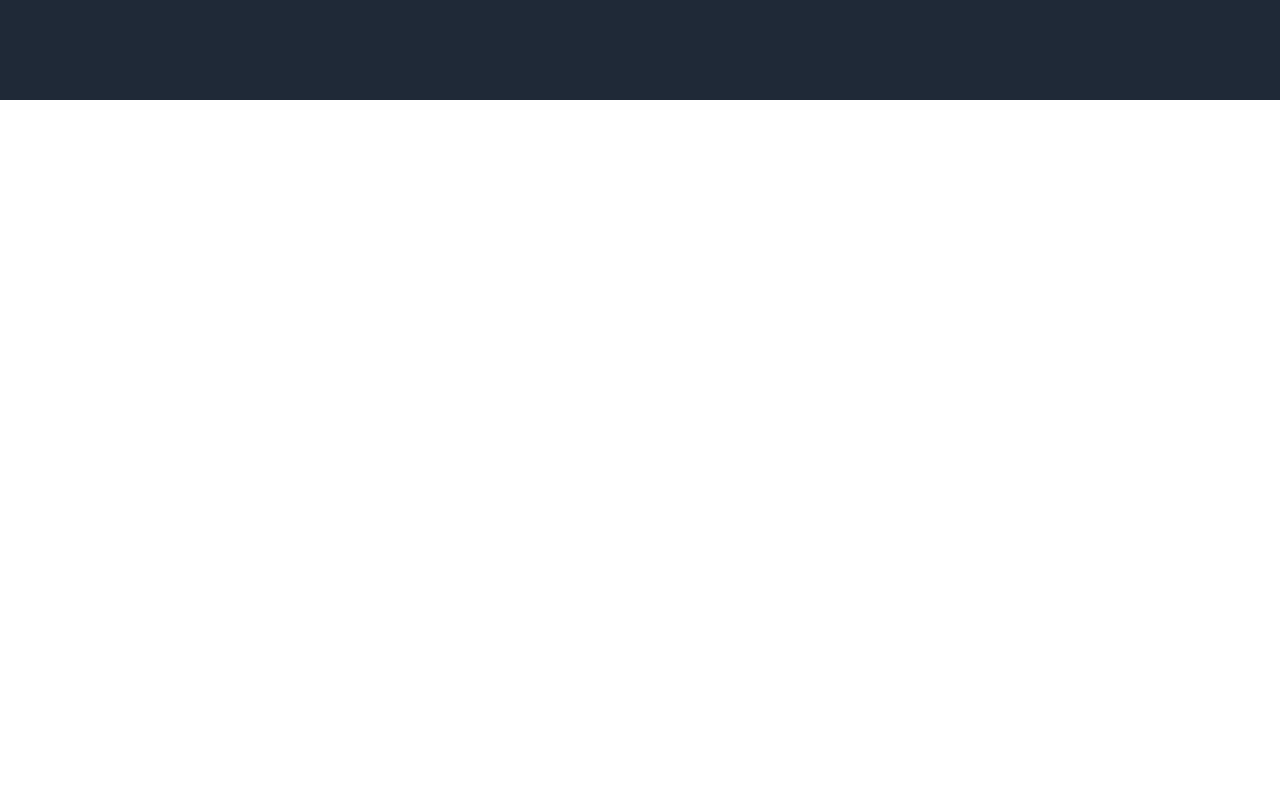
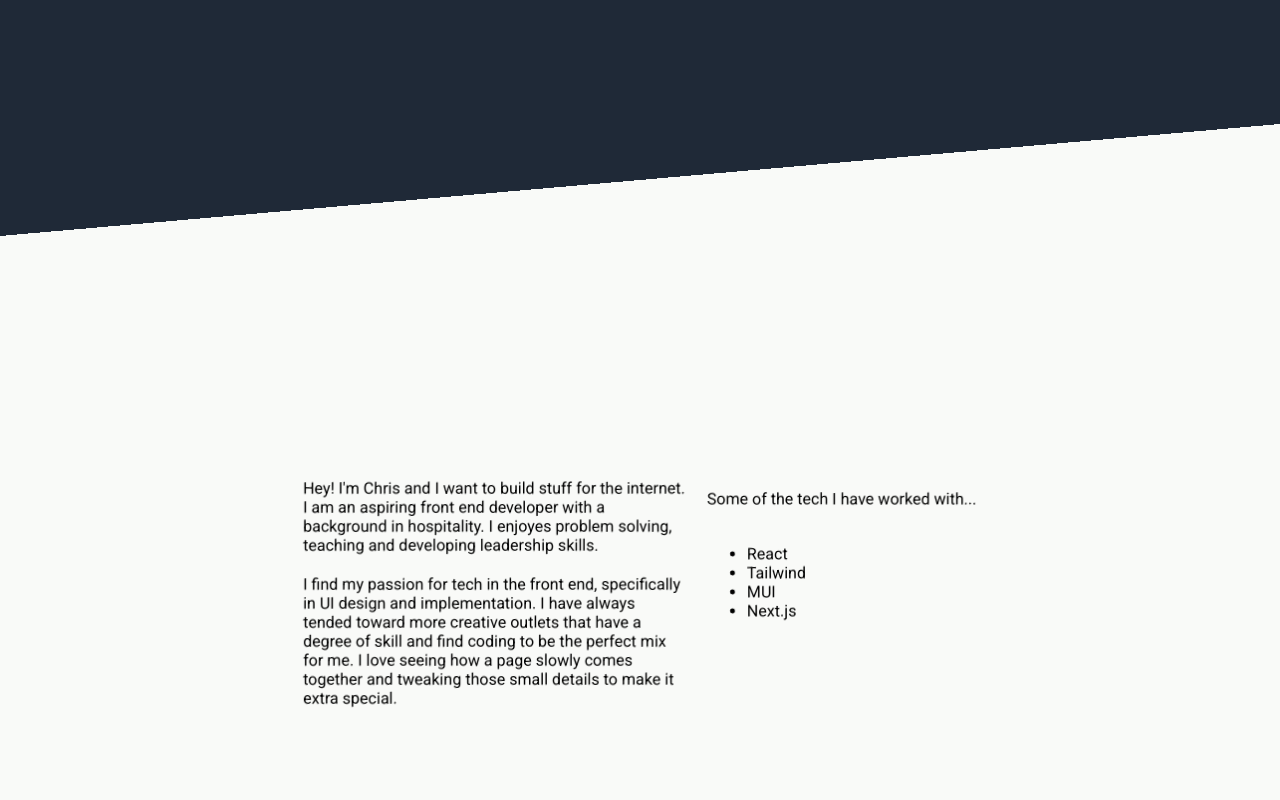
Before and after one commit to Chris-Wagg/personal-website-v3, a React (Create React App) app in the folder personal-website/: page / in a window 1280 px wide. Shown: the part 700-1500 px from the top of the page. Before the commit the page ends 800 px from the top, so only its background shows below. Built offline with nearby package versions, Linux system fonts and the light colour scheme.

Commit message:
main content for about me section added

```diff
--- a/personal-website/src/App.css
+++ b/personal-website/src/App.css
@@ -7,7 +7,11 @@ body {
 	flex: 1;
 	margin: 0;
 	box-sizing: border-box;
+	background-color: #1f2937;
 }
+
+/* ----------------------- */
+/* animation classes */
 
 .hidden {
 	opacity: 0;
@@ -22,6 +26,8 @@ body {
 	transform: translateX(0);
 }
 
+/* ----------------------- */
+/* text specific classes */
 .main-text {
 	color: #f9faf8;
 	font-size: 48px;
@@ -44,6 +50,9 @@ body {
 .secondary-text-green {
 	color: #64ffda;
 }
+
+/* ----------------------- */
+/* nav bar classes */
 
 .nav {
 	display: flex;
@@ -73,7 +82,6 @@ body {
 
 button {
 	background-color: #1f2937;
-	color: white;
 	width: auto;
 	height: auto;
 	border-radius: 10px;
@@ -93,6 +101,9 @@ a {
 	color: #64ffda;
 }
 
+/* ----------------------- */
+/* hero section classes */
+
 .secondary-text > div {
 	padding-bottom: 20px;
 	width: 80vw;
@@ -100,7 +111,7 @@ a {
 
 .intro-content-container {
 	width: 100vw;
-	height: 100vh;
+	height: 110vh;
 	background-color: #1f2937;
 	display: flex;
 	justify-content: center;
@@ -108,6 +119,7 @@ a {
 }
 
 .intro-text {
+	transform: translateY(-10vh);
 	width: 50vw;
 	display: flex;
 	flex-direction: column;
@@ -117,3 +129,28 @@ a {
 	margin-bottom: 20px;
 	width: 30vw;
 }
+
+/* ----------------------- */
+/* about me section classes */
+
+.about-me-container {
+	width: 100vw;
+	height: 100vh;
+	background-color: #f9faf8;
+	transform: skewY(-5deg);
+	display: flex;
+	justify-content: center;
+	align-items: center;
+	gap: 20px;
+}
+
+.about-me-container > div {
+	display: flex;
+	flex-direction: column;
+	gap: 20px;
+	transform: skewY(5deg);
+}
+
+.about-me-text {
+	width: 30vw;
+}
--- a/personal-website/src/App.js
+++ b/personal-website/src/App.js
@@ -3,12 +3,14 @@ import React from 'react'
 import HeroSection from './components/HeroSection'
 import NavBar from './components/NavBar'
 import './App.css'
+import AboutMe from './components/AboutMe'
 
 function App() {
 	return (
 		<>
 			<NavBar />
 			<HeroSection />
+			<AboutMe />
 		</>
 		// <BrowserRouter>
 		// 	<NavBar />
--- /dev/null
+++ b/personal-website/src/components/AboutMe.jsx
@@ -0,0 +1,34 @@
+export default function AboutMe() {
+	return (
+		<>
+			<section className="about-me-container">
+				<div className="about-me-text">
+					<div>
+						Hey! I'm Chris and I want to build stuff for the internet. I am an
+						aspiring front end developer with a background in hospitality. I
+						enjoyes problem solving, teaching and developing leadership skills.
+					</div>
+
+					<div>
+						I find my passion for tech in the front end, specifically in UI
+						design and implementation. I have always tended toward more creative
+						outlets that have a degree of skill and find coding to be the
+						perfect mix for me. I love seeing how a page slowly comes together
+						and tweaking those small details to make it extra special.
+					</div>
+				</div>
+				<div className="tech-list">
+					Some of the tech I have worked with...
+					<div className="tech-list-items">
+						<ul>
+							<li>React</li>
+							<li>Tailwind</li>
+							<li>MUI</li>
+							<li>Next.js</li>
+						</ul>
+					</div>
+				</div>
+			</section>
+		</>
+	)
+}
--- a/personal-website/src/components/NavBar.jsx
+++ b/personal-website/src/components/NavBar.jsx
@@ -1,5 +1,3 @@
-import React from 'react'
-
 export default function NavBar() {
 	return (
 		<>
```
